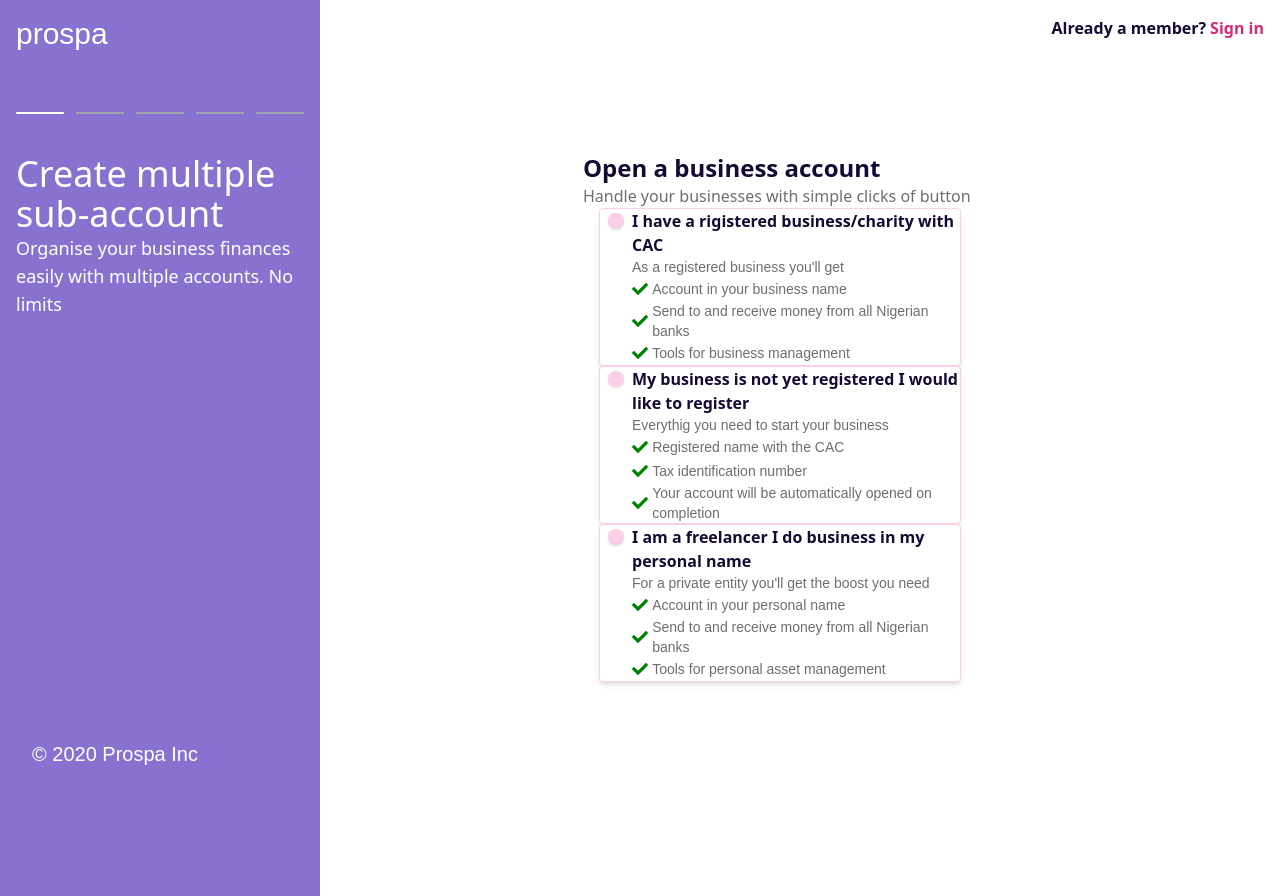
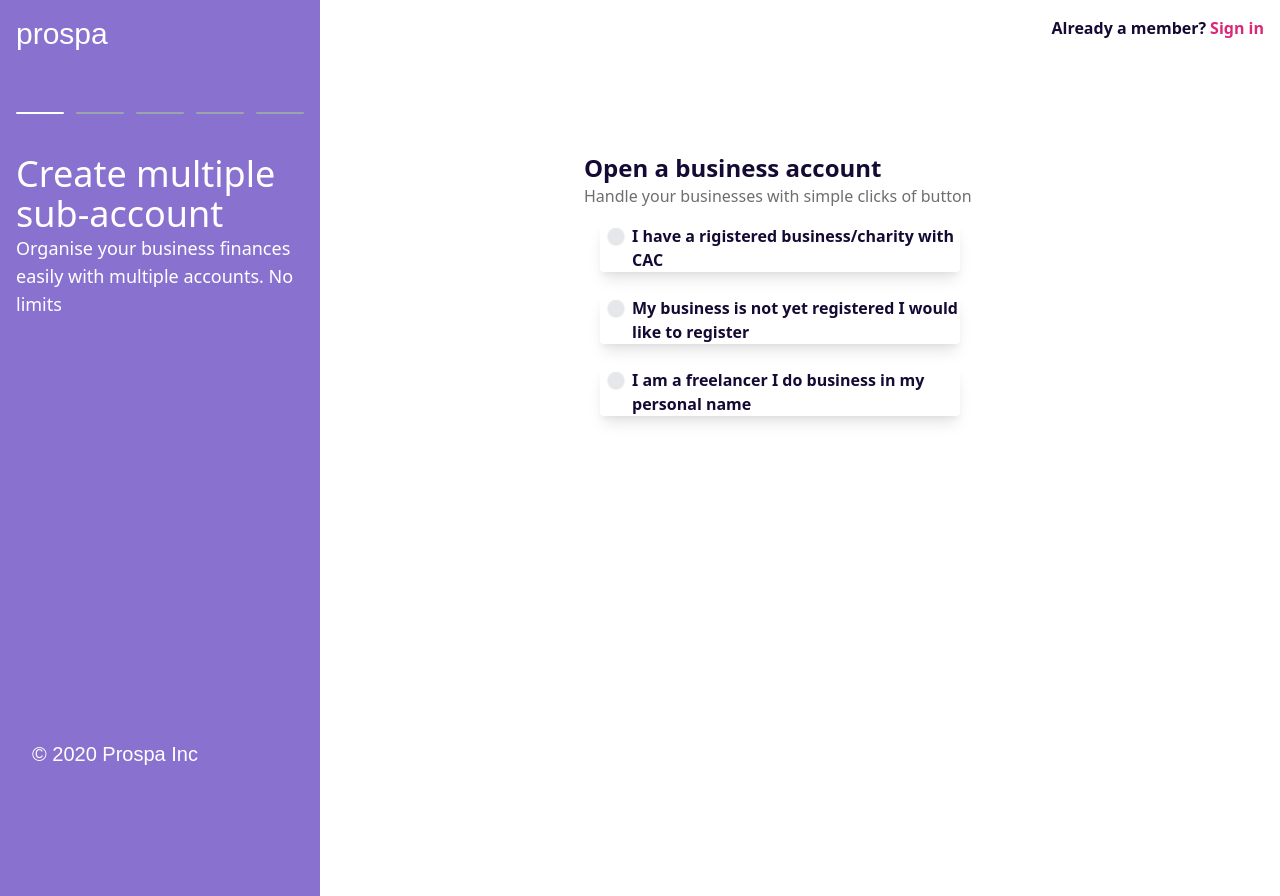
Before and after one commit to Robertito1/getpreneured, a React (Create React App) app: page /select-service in a window 1280 px wide. Built offline with nearby package versions, Linux system fonts and the light colour scheme.

Commit message:
select service form implemented

```diff
--- a/src/components/selectServiceForm.js
+++ b/src/components/selectServiceForm.js
@@ -1,13 +1,17 @@
-import React from 'react'
+import React, {useState} from 'react'
 import ServiceTypeCard from './serviceTypeCard'
 import {services} from '../utils/services'
 
 const SelectServiceForm = () =>{
+    const [selected, setSeleced] = useState('')
+    const updateSelected = (title) =>{
+        setSeleced(title)
+    }
     return (
         <div>
             <p className='text-2xl font-bold text-purp'>Open a business account</p>
-            <p className='dashboard-side-text'>Handle your businesses with simple clicks of button</p>
-            {services.map(e => <ServiceTypeCard data={e} key={e.title}/>)}
+            <p className='dashboard-side-text mb-4'>Handle your businesses with simple clicks of button</p>
+            {services.map(e => <ServiceTypeCard data={e} key={e.title} selected={selected} updateSelected={updateSelected}/>)}
         </div>
     )
 }
--- a/src/components/serviceTypeCard.js
+++ b/src/components/serviceTypeCard.js
@@ -2,16 +2,15 @@ import React, {useState} from 'react'
 import { FontAwesomeIcon } from '@fortawesome/react-fontawesome'
 import { faCheck } from '@fortawesome/free-solid-svg-icons'
 
-const ServiceTypeCard = ({data}) => {
-    const [show, setShow] = useState(false)
-    const showingBenefits = show ? 'hidden' : null
-    const showingSelect = show ? 'bg-gray-200' : 'bg-pink-200'
-    const showingBox = show ?  'border-none': 'border border-solid border-pink-200'
+const ServiceTypeCard = ({data, selected, updateSelected}) => {
+    const showingBenefits = selected !== data.title ? 'hidden' : null
+    const showingSelect = selected !== data.title ? 'bg-gray-200' : 'bg-pink-600'
+    const showingBox = selected !== data.title ? 'border-none': 'border border-solid border-pink-600'
     const toggle = () =>{
-        setShow(show => !show)
+        updateSelected(data.title)
     }
     return (
-        <div className={`${showingBox} flex justify-center items-top shadow-md ml-4 bg-white rounded w-10/12`}>
+        <div className={`${showingBox} flex justify-center items-top shadow-lg ml-4 bg-white rounded w-10/12 mb-6`}>
             <div className={` ${showingSelect} rounded-full shadow h-2 w-2  p-2 mt-1 mx-2`}>
 
             </div>
```
